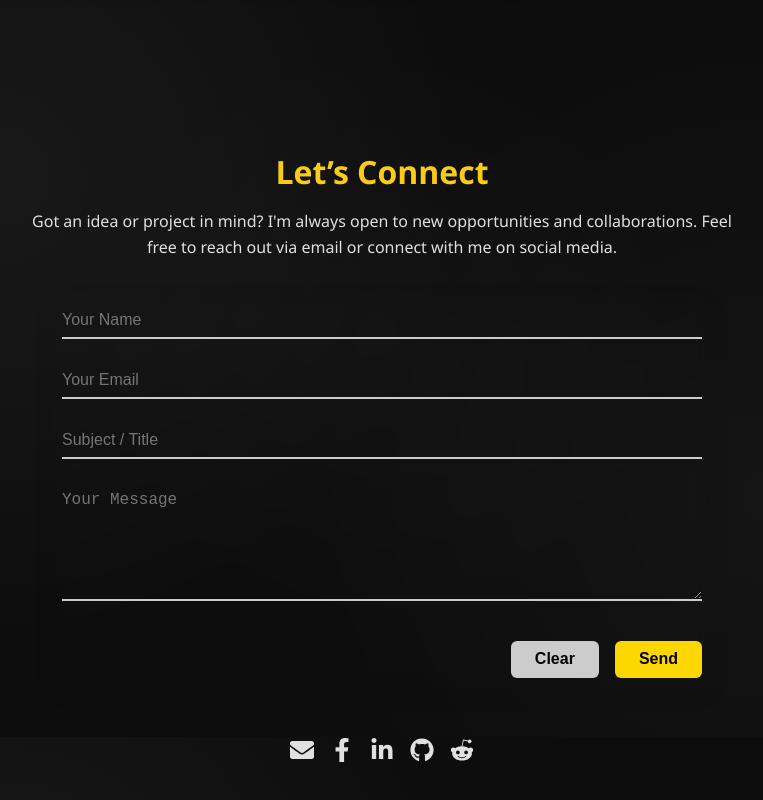
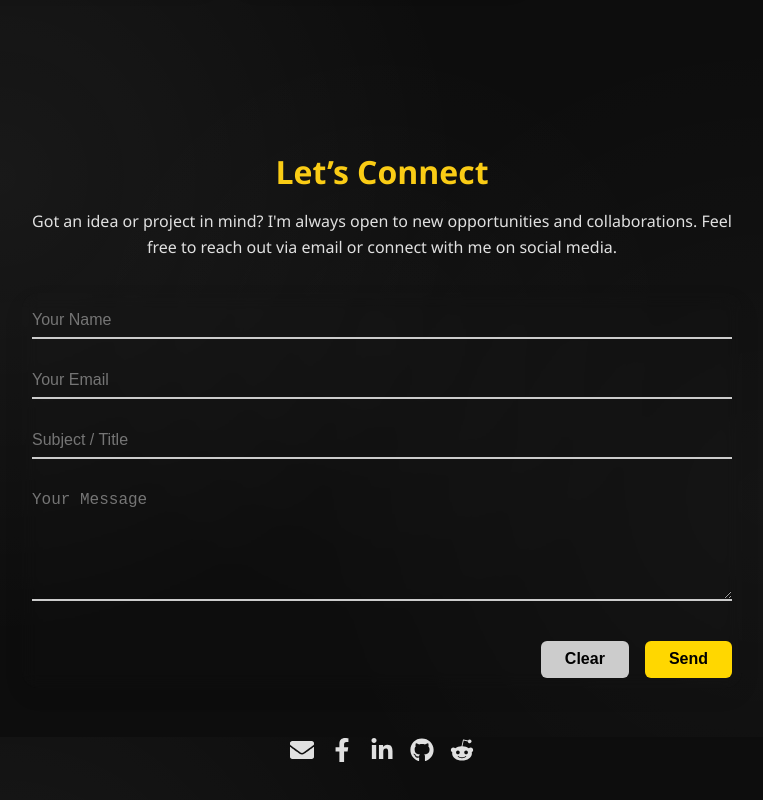
Before and after one commit to fr-ncisj-y/jay-plus-plus, a React (Create React App) app: page / in a window 1280 px wide. Shown: the part 4863-5663 px from the top of the page, without its empty margins (258-1021 px from the left). Built offline with nearby package versions, Linux system fonts and the light colour scheme; the HTML template or start-up script is replaced by a standard one.

Commit message:
wider contact form

```diff
--- a/src/pages/contact/Contact.css
+++ b/src/pages/contact/Contact.css
@@ -58,7 +58,7 @@
     flex-direction: column;
     gap: 1.5rem;
     margin: 2rem 0;
-    width: 50vw; /* 👈 Wider layout */
+    width: 70vw; /* 👈 Wider layout */
     max-width: 700px;
     margin-inline: auto;
     backdrop-filter: blur(8px);
```
